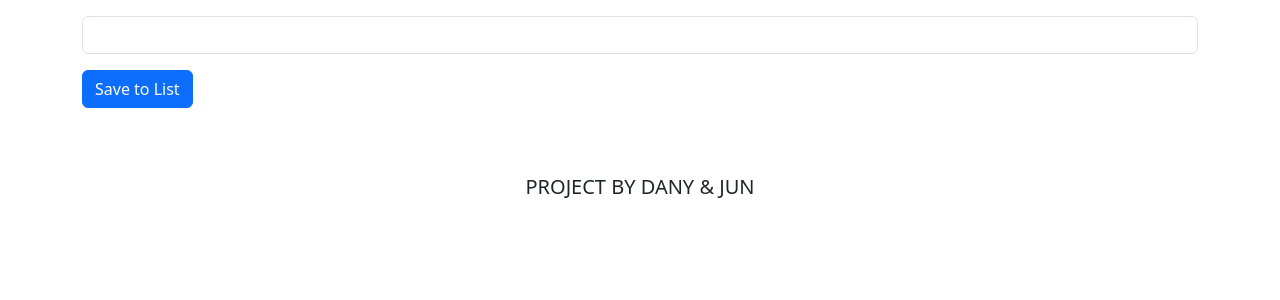
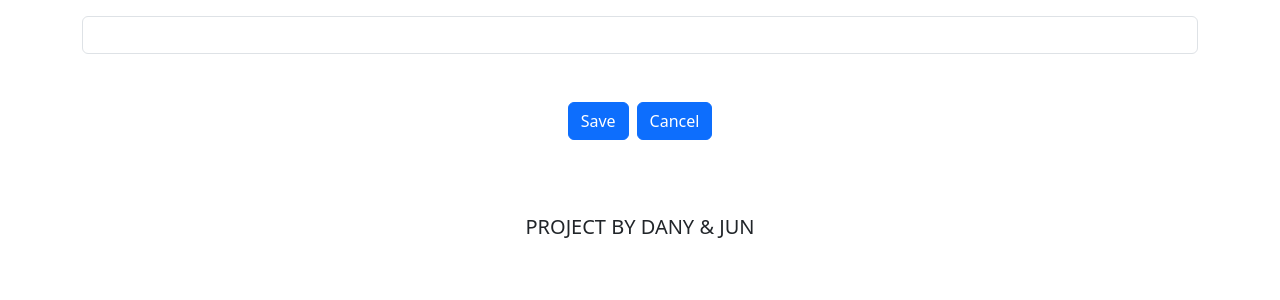
Before and after one commit to DailyRoutiner/WhatTodo, a Flask app: page /edit/1 in a window 1280 px wide. Shown: the top 300 px of the page. Run offline with Flask 3, Linux system fonts and the light colour scheme; data comes from the database, SQL or seed files in the repository; some libraries are stand-ins or nearby versions.

Commit message:
git sync

```diff
--- a/app/__init__.py
+++ b/app/__init__.py
@@ -36,5 +36,4 @@
     return render_template('layout.html');
 
 if __name__ == '__main__':
-
     app.run(debug=True)
--- a/app/templates/edit.html
+++ b/app/templates/edit.html
@@ -6,6 +6,10 @@
     name="todo"
     value="{{todo['content']}}"
   />
-  <button class="btn btn-primary mt-3 mb-3" type="submit">Save to List</button>
+  <div class="d-flex justify-content-center p-4 m-4">
+    <button class="btn btn-primary me-2" type="submit">Save</button>
+    <a href="{{url_for('main.todo')}}" class="btn btn-primary">Cancel</a>
+  </div>
 </form>
+
 {% endblock %}
--- a/app/templates/layout.html
+++ b/app/templates/layout.html
@@ -7,7 +7,7 @@
     <!-- <link href="css/bootstrap.min.css" rel="stylesheet" /> -->
     {% block styles %}
     <!-- Bootstrap CSS -->
-    {{ bootstrap.load_css() }} {% endblock %}
+    {{ bootstrap.load_css() }} {% endblock %} {% block script %}{% endblock %}
     <title>Daily Routiner</title>
   </head>
   <body>
```
Also changed, not shown: 1 other file.
